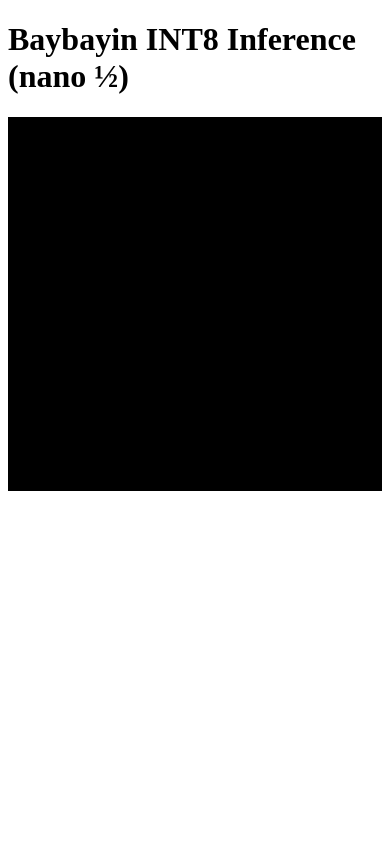
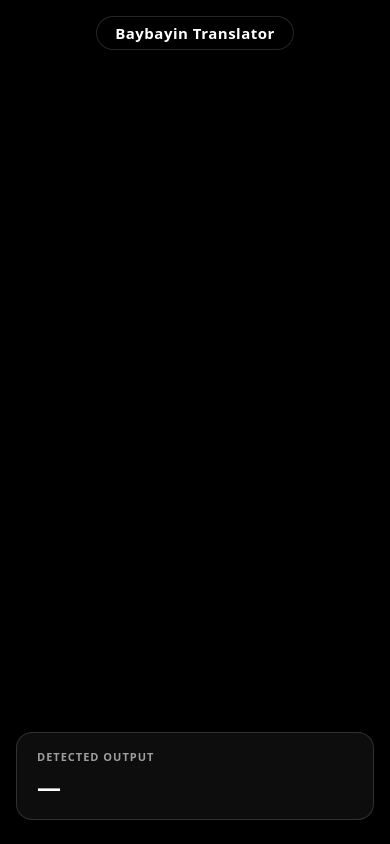
Before and after one commit to jamesnogra/yolov26-pokemon, a website: page web/public/baybayin-n-2.html in a window 390 px wide. Drawn offline with Linux system fonts and the light colour scheme.

Commit message:
Change layout of n2 to look like a mobile app.

```diff
--- a/web/public/baybayin-n-2.html
+++ b/web/public/baybayin-n-2.html
@@ -3,52 +3,129 @@
 
 <head>
     <meta charset="UTF-8">
-    <meta name="viewport" content="width=device-width, initial-scale=1.0">
-    <title>Baybayin INT8 Inference (nano ½)</title>
+    <meta name="viewport" content="width=device-width, initial-scale=1.0, maximum-scale=1.0, user-scalable=no">
+    <title>Baybayin Translator</title>
     <script src="https://cdn.jsdelivr.net/npm/@tensorflow/tfjs@4.10.0/dist/tf.min.js"></script>
     <style>
+        * {
+            box-sizing: border-box;
+            margin: 0;
+            padding: 0;
+        }
+
+        body {
+            font-family: system-ui, -apple-system, BlinkMacSystemFont, 'Segoe UI', Roboto, sans-serif;
+            width: 100vw;
+            height: 100vh;
+            height: 100dvh; /* Dynamic viewport height for mobile browsers */
+            overflow: hidden;
+            background-color: #000;
+        }
+
+        /* Fullscreen Camera Container */
         .video-container {
             position: relative;
-            display: inline-block;
-            width: 100%;
-            max-width: 640px;
-            aspect-ratio: 1 / 1;
-            /* Forces the container to be a perfect square */
-            background-color: #000;
-            /* Optional: adds a black background while loading */
+            width: 100vw;
+            height: 100vh;
+            height: 100dvh;
+            overflow: hidden;
         }
 
-        canvas {
+        /* Both video and canvas fill the screen and crop identically */
+        video, canvas {
             position: absolute;
             top: 0;
             left: 0;
             width: 100%;
             height: 100%;
+            object-fit: cover;
         }
 
-        video {
-            display: block;
+        /* Title banner floating on top */
+        .title-overlay {
+            position: absolute;
+            top: 16px;
+            left: 0;
             width: 100%;
-            height: 100%;
-            object-fit: cover;
-            /* Ensures the video fills the square container */
+            text-align: center;
+            z-index: 10;
+            pointer-events: none;
+        }
+
+        .title-overlay h1 {
+            display: inline-block;
+            color: #ffffff;
+            font-size: 15px;
+            font-weight: 600;
+            letter-spacing: 0.5px;
+            background: rgba(0, 0, 0, 0.45);
+            backdrop-filter: blur(10px);
+            -webkit-backdrop-filter: blur(10px);
+            padding: 6px 18px;
+            border-radius: 20px;
+            border: 1px solid rgba(255, 255, 255, 0.15);
+        }
+
+        /* Floating Output Card at the bottom */
+        .output-container {
+            position: absolute;
+            bottom: 24px;
+            left: 50%;
+            transform: translateX(-50%);
+            width: calc(100% - 32px);
+            max-width: 520px;
+            padding: 16px 20px;
+            background: rgba(18, 18, 18, 0.75);
+            backdrop-filter: blur(14px);
+            -webkit-backdrop-filter: blur(14px);
+            border-radius: 16px;
+            border: 1px solid rgba(255, 255, 255, 0.15);
+            box-shadow: 0 10px 30px rgba(0, 0, 0, 0.4);
+            z-index: 10;
+        }
+
+        .output-label {
+            font-size: 11px;
+            font-weight: 700;
+            color: rgba(255, 255, 255, 0.6);
+            margin-bottom: 6px;
+            text-transform: uppercase;
+            letter-spacing: 1px;
+        }
+
+        .output-text {
+            font-size: 24px;
+            font-weight: 600;
+            color: #ffffff;
+            word-break: break-word;
+            min-height: 32px;
         }
     </style>
 </head>
 
 <body>
-    <h1>Baybayin INT8 Inference (nano ½)</h1>
-
     <div class="video-container">
+        <!-- Live Video & Bounding Box Canvas -->
         <video id="webcam" autoplay playsinline muted></video>
         <canvas id="output-canvas"></canvas>
+
+        <!-- Top Title Overlay -->
+        <div class="title-overlay">
+            <h1>Baybayin Translator</h1>
+        </div>
+
+        <!-- Bottom Floating Output Container -->
+        <div class="output-container">
+            <div class="output-label">Detected Output</div>
+            <div id="output-text" class="output-text">—</div>
+        </div>
     </div>
 
     <script>
         const MODEL_DIM = 640;
         const CONFIDENCE_THRESHOLD = 0.25;
 
-        // Updated to your 59 Baybayin classes
+        // 59 Baybayin classes
         const CLASSES = [
             "a", "b", "ba", "be_bi", "bo_bu", "d", "da", "de_di", "do_du", "e_i",
             "g", "ga", "ge_gi", "go_gu", "h", "ha", "he_hi", "ho_hu", "k", "ka",
@@ -58,23 +135,15 @@
             "to_tu", "w", "wa", "we_wi", "wo_wu", "y", "ya", "ye_yi", "yo_yu"
         ];
 
-        // Dynamically generate a distinct color for each of the 59 classes using HSL
-        /*const COLORS = CLASSES.map((_, index) => {
-            const hue = Math.floor((index * 360) / CLASSES.length);
-            return `hsl(${hue}, 80%, 50%)`;
-        });*/
-        // Use all white background
-        const COLORS = CLASSES.map((_, index) => {
-            const hue = Math.floor((index * 360) / CLASSES.length);
-            return `white`;
-        });
+        const COLORS = CLASSES.map(() => `white`);
 
         const video = document.getElementById('webcam');
         const canvas = document.getElementById('output-canvas');
+        const outputText = document.getElementById('output-text');
         const ctx = canvas.getContext('2d');
 
         let model;
-        let activeBoxes = []; // Will store the latest predictions to share with the render loop
+        let activeBoxes = [];
 
         async function init() {
             try {
@@ -82,10 +151,8 @@
                 await setupCamera();
                 video.play();
 
-                // Start both loops concurrently
                 renderLoop();      // 60 FPS Video rendering
                 inferenceLoop();   // Throttled AI Inference
-
             } catch (error) {
                 console.error("Error initializing:", error);
             }
@@ -94,9 +161,8 @@
         async function setupCamera() {
             const stream = await navigator.mediaDevices.getUserMedia({
                 video: {
-                    width: { ideal: 640 },
-                    height: { ideal: 640 },
-                    aspectRatio: { ideal: 1 }, // Instructs the browser to provide a 1:1 square feed
+                    width: { ideal: 1280 },
+                    height: { ideal: 720 },
                     facingMode: 'environment'
                 },
                 audio: false
@@ -106,7 +172,7 @@
 
             return new Promise((resolve) => {
                 video.onloadedmetadata = () => {
-                    // Update the fallback height from 480 to 640
+                    // Match canvas internal resolution to video stream
                     canvas.width = video.videoWidth || 640;
                     canvas.height = video.videoHeight || 640;
                     resolve(video);
@@ -114,13 +180,58 @@
             });
         }
 
+        // --- SORTING FUNCTION (READING ORDER) ---
+        function sortBoxesInReadingOrder(boxes) {
+            if (!boxes || boxes.length === 0) return [];
+
+            const annotated = boxes.map(b => ({
+                ...b,
+                cx: (b.x1 + b.x2) / 2,
+                cy: (b.y1 + b.y2) / 2,
+                h: Math.abs(b.y2 - b.y1),
+                w: Math.abs(b.x2 - b.x1)
+            }));
+
+            // Sort vertically first
+            annotated.sort((a, b) => a.cy - b.cy);
+
+            // Cluster into lines based on vertical proximity
+            const lines = [];
+            annotated.forEach(box => {
+                const matchingLine = lines.find(line => {
+                    const avgY = line.reduce((acc, curr) => acc + curr.cy, 0) / line.length;
+                    const avgH = line.reduce((acc, curr) => acc + curr.h, 0) / line.length;
+                    return Math.abs(box.cy - avgY) < avgH * 0.5;
+                });
+
+                if (matchingLine) {
+                    matchingLine.push(box);
+                } else {
+                    lines.push([box]);
+                }
+            });
+
+            // Sort each line left-to-right
+            lines.forEach(line => line.sort((a, b) => a.cx - b.cx));
+
+            return lines.flat();
+        }
+
+        // Update the detected text
+        function updateOutputText(boxes) {
+            if (!boxes || boxes.length === 0) {
+                outputText.innerText = "—";
+                return;
+            }
+
+            const sorted = sortBoxesInReadingOrder(boxes);
+            const text = sorted.map(b => CLASSES[b.classId]).join(' ');
+            outputText.innerText = text;
+        }
+
         // --- RENDER VIDEO & BOXES ---
-        // Runs as fast as the browser allows (smooth video stream)
         function renderLoop() {
             ctx.clearRect(0, 0, canvas.width, canvas.height);
-            // We no longer draw video on canvas if video element is visible underneath.
-            // If you hide the video element, uncomment the line below.
-            // ctx.drawImage(video, 0, 0, canvas.width, canvas.height);
 
             activeBoxes.forEach(box => {
                 const maxCoord = Math.max(Math.abs(box.x1), Math.abs(box.y1), Math.abs(box.x2), Math.abs(box.y2));
@@ -129,17 +240,15 @@
                 const scaleX = isNormalized ? canvas.width : (canvas.width / MODEL_DIM);
                 const scaleY = isNormalized ? canvas.height : (canvas.height / MODEL_DIM);
 
-                let renderX, renderY, renderW, renderH;
-
                 const x1 = box.x1 * scaleX;
                 const y1 = box.y1 * scaleY;
                 const x2 = box.x2 * scaleX;
                 const y2 = box.y2 * scaleY;
 
-                renderX = Math.min(x1, x2);
-                renderY = Math.min(y1, y2);
-                renderW = Math.abs(x2 - x1);
-                renderH = Math.abs(y2 - y1);
+                const renderX = Math.min(x1, x2);
+                const renderY = Math.min(y1, y2);
+                const renderW = Math.abs(x2 - x1);
+                const renderH = Math.abs(y2 - y1);
 
                 // Draw Box
                 const color = COLORS[box.classId] || "#FFFFFF";
@@ -148,22 +257,15 @@
                 ctx.strokeRect(renderX, renderY, renderW, renderH);
 
                 // Draw Label
-                //const label = `${CLASSES[box.classId]} ${(box.score * 100).toFixed(1)}%`;
                 const label = `${CLASSES[box.classId]}`;
                 ctx.fillStyle = color;
-                // Set font size
                 ctx.font = "bold 14px sans-serif";
-                // Draw the background banner (matching the exact width of the box)
                 const labelHeight = 20;
                 ctx.fillRect(renderX, renderY - labelHeight, renderW, labelHeight);
-                // CENTER THE TEXT
-                ctx.fillStyle = "#000000"; // Black text
-                ctx.textAlign = "center";  // Align text relative to its X coordinate
-                // Calculate the horizontal midpoint of the bounding box
+                ctx.fillStyle = "#000000";
+                ctx.textAlign = "center";
                 const centerX = renderX + (renderW / 2);
-                // Draw the text at the center point
                 ctx.fillText(label, centerX, renderY - 6);
-                // Reset alignment back to "left" so it doesn't break other text rendering later
                 ctx.textAlign = "left";
             });
 
@@ -171,12 +273,10 @@
         }
 
         // --- THROTTLED INFERENCE ---
-        // Executes, updates boxes, and then waits 250ms before doing it again
         async function inferenceLoop() {
             let inputTensor, predictions;
 
             try {
-                // Grab frame, Normalize (/ 255.0)
                 inputTensor = tf.tidy(() => {
                     let img = tf.browser.fromPixels(video).resizeBilinear([MODEL_DIM, MODEL_DIM]);
                     img = img.div(255.0);
@@ -191,7 +291,6 @@
 
                 let boxes = [];
 
-                // Extract Coordinates
                 if (shape.length === 3 && shape[2] === 6) {
                     for (let i = 0; i < shape[1]; i++) {
                         const offset = i * 6;
@@ -205,13 +304,11 @@
                         }
                     }
                 }
-                // STANDARD YOLO OUTPUT (Coordinates + 59 Classes)
                 else if (shape.length === 3 && shape[1] === (4 + CLASSES.length)) {
                     const numAnchors = shape[2];
                     for (let i = 0; i < numAnchors; i++) {
                         let localMaxScore = 0;
                         let classId = -1;
-                        // Dynamically loop over all 59 classes based on CLASSES.length
                         for (let c = 0; c < CLASSES.length; c++) {
                             const score = data[(4 + c) * numAnchors + i];
                             if (score > localMaxScore) { localMaxScore = score; classId = c; }
@@ -238,18 +335,16 @@
                     }
                 }
 
-                // Push new predictions to shared array
                 activeBoxes = boxes;
+                updateOutputText(boxes);
 
             } catch (err) {
                 console.error("Inference Error:", err);
             } finally {
-                // Safely clean up Tensors
                 if (inputTensor) inputTensor.dispose();
                 if (predictions) predictions.dispose();
             }
 
-            // WAIT at least 250ms before doing the next frame inference
             setTimeout(inferenceLoop, 250);
         }
 
```
